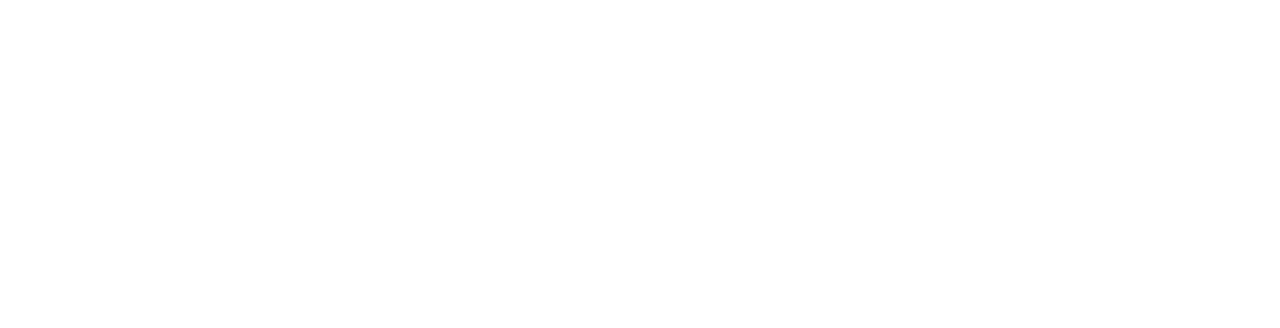
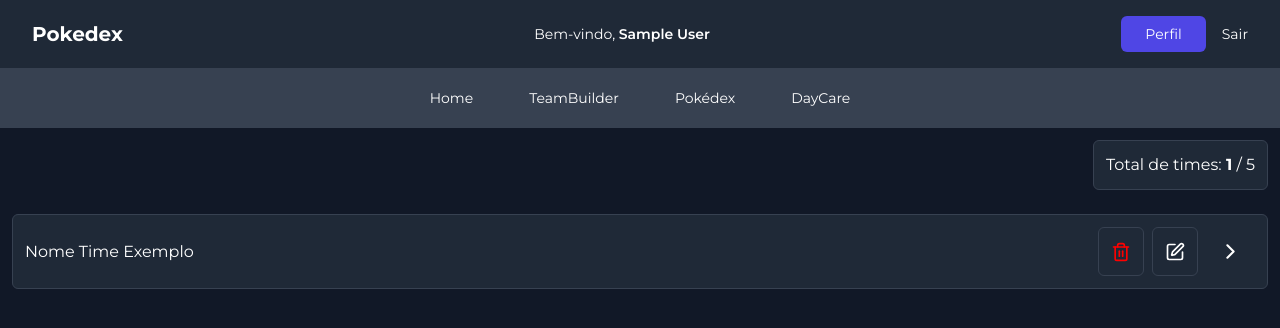
Before and after one commit to Shimamotoo/Pokedex, a React (Vite) app in the folder FrontEnd/: page /teams in a window 1280 px wide. Before the commit this address had no page. Shown: the top 328 px of the page. Built offline with nearby package versions, Linux system fonts and the light colour scheme; sample sign-in values are in the browser's storage.

Commit message:
Pagina de times esqueleto

```diff
--- a/FrontEnd/src/pages/Home.tsx
+++ b/FrontEnd/src/pages/Home.tsx
@@ -1,6 +1,11 @@
+import { useNavigate,  } from "react-router-dom";
+
 function Home() {
-  function handleOpenTeams(){
-    console.log("teste")
+
+  const navigate = useNavigate();
+
+  function handleTeams() {
+    navigate("/teams");
   }
 
   return (
@@ -27,7 +32,7 @@
           <p className="text-2xl font-bold">23 / 151</p>
         </div>
 
-        <div className="p-6 bg-gray-800 rounded-lg cursor-pointer" onClick={handleOpenTeams}>
+        <div className="p-6 bg-gray-800 rounded-lg cursor-pointer" onClick={handleTeams}>
           <h3 className="mb-2 text-lg font-semibold">Times:</h3>
           <span className="font-semibold">1</span>/5
         </div>
--- a/FrontEnd/src/pages/TeamBuilder.tsx
+++ b/FrontEnd/src/pages/TeamBuilder.tsx
@@ -1,9 +1,9 @@
+import type { PokemonCardData } from "../types/Pokemon";
+import type { CreateTeamPayload } from "../types/TeamResponse";
+import toast from "react-hot-toast";
 import { useMemo, useState, useEffect } from "react";
-import type { PokemonCardData } from "../types/Pokemon";
 import { PokemonsList } from "../components/PokemonsList";
 import { usePokemons } from "../hooks/usePokemons";
-import toast from "react-hot-toast";
-import type { CreateTeamPayload } from "../types/TeamResponse";
 import { useTeam } from "../hooks/useTeams";
 import {
   TEAM_SIZE,
--- /dev/null
+++ b/FrontEnd/src/pages/Teams.tsx
@@ -0,0 +1,39 @@
+import { ChevronRight, SquarePen, Trash2 } from "lucide-react";
+
+
+function Teams(){
+    return(
+        <div className="min-h-screen">
+            <section>
+                <div className="flex justify-end p-3">
+                    <div className="p-3 bg-gray-800 border border-gray-700 rounded-md">
+                        Total de times: <span className="font-bold">1</span> / 5
+                    </div>
+                </div>
+            </section>
+
+            <section>
+                <div className="p-3">
+                    <div className="flex items-center justify-between p-3 bg-gray-800 border border-gray-700 rounded-md ">
+                        <div>
+                            Nome Time Exemplo
+                        </div>
+                        <div  className="flex gap-2">
+                            <div className="content-center p-3 bg-gray-800 border border-gray-700 rounded-md cursor-pointer">
+                                <Trash2 size={20} color="red"/>
+                            </div>
+                            <div className="content-center p-3 bg-gray-800 border border-gray-700 rounded-md cursor-pointer">
+                                <SquarePen size={20}/>
+                            </div>
+                            <div className="p-3 cursor-pointer">
+                                <ChevronRight size={25}/>
+                            </div>
+                        </div>
+                    </div>
+                </div>
+            </section>
+        </div>
+    )
+}
+
+export default Teams;
--- a/FrontEnd/src/routes/AppRoutes.tsx
+++ b/FrontEnd/src/routes/AppRoutes.tsx
@@ -6,6 +6,7 @@
 import AppLayout from "../layouts/AppLayout";
 import TeamBuilder from "../pages/TeamBuilder";
 import DayCare from "../pages/DayCare";
+import Teams from "../pages/Teams";
 
 export function AppRoutes() {
   return (
@@ -19,6 +20,7 @@
           <Route path="/teambuilder" element={<TeamBuilder />} />
           <Route path="/pokedex" element={<Pokedex />} />
           <Route path="/daycare" element={<DayCare />} />
+          <Route path="/teams" element={<Teams />} />
         </Route>
       </Route>
     </Routes>
```
Lines whose indentation alone changed are shown as unchanged.
